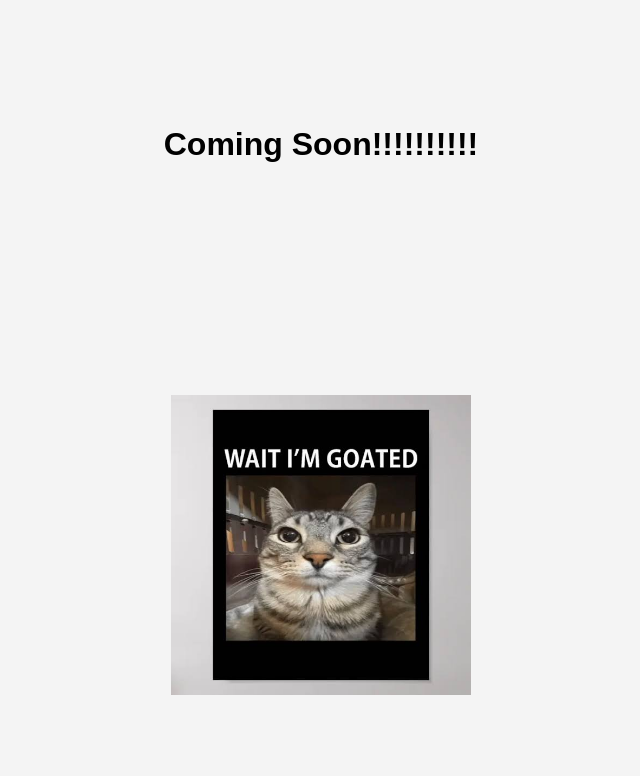
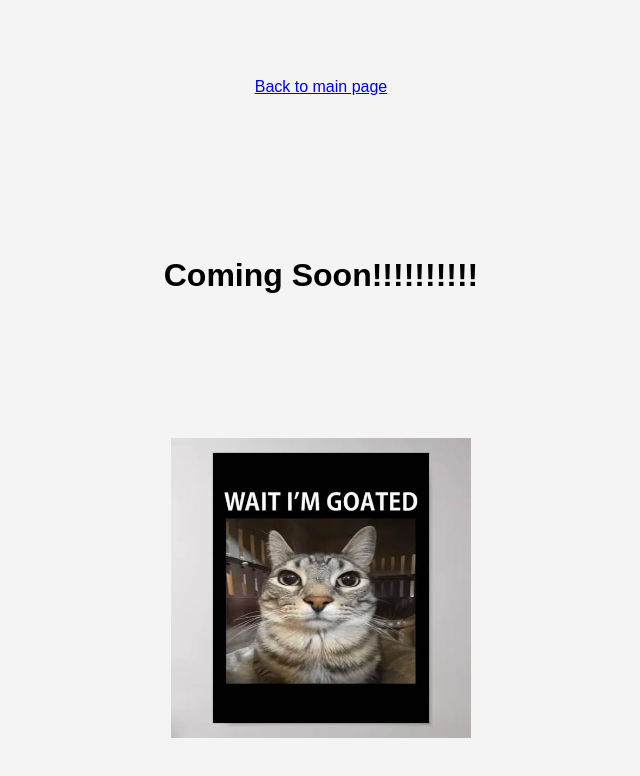
Before and after one commit to rootjeffu-jpg/rootjeffu-jpg.github.io, a plain HTML site: page Lesson 10 Lab 1/index.html in a window 1280 px wide. Shown: the whole page, without its empty margins (319-959 px from the left). Drawn offline with Linux system fonts and the light colour scheme.

Commit message:
Add links back to the main page
Co-authored-by: Copilot App <223556219+Copilot@users.noreply.github.com>

```diff
--- a/Lesson 10 Lab 1/index.html
+++ b/Lesson 10 Lab 1/index.html
@@ -22,6 +22,7 @@
   </style>
 </head>
 <body>
+    <p><a href="../index.html">Back to main page</a></p>
     <h1>Coming Soon!!!!!!!!!!</h1>
   <img src="wait im goated.jpg" alt="Coming soon">
 </body>
```
Also changed, not shown: Lesson 2 Practice Activity 1/index.html (+1 -0 lines), Lesson 3 Individual Assignment 1/index.html (+1 -0 lines), Lesson 4 Partner Lab 1/index.html (+1 -0 lines), Lesson 5 Partner Lab 2/index.html (+1 -0 lines), Lesson 6 Individual Assignment 2/index.html (+1 -0 lines), Lesson 7 Individual Assignment 3/index.html (+1 -0 lines), Lesson 8 Lab 1/index.html (+1 -0 lines), Lesson 8 Practice Activity 2/index.html (+1 -0 lines), Lesson 9 Lab 1/index.html (+1 -0 lines), Lesson 9 Practice Activity 3/index.html (+1 -0 lines).
